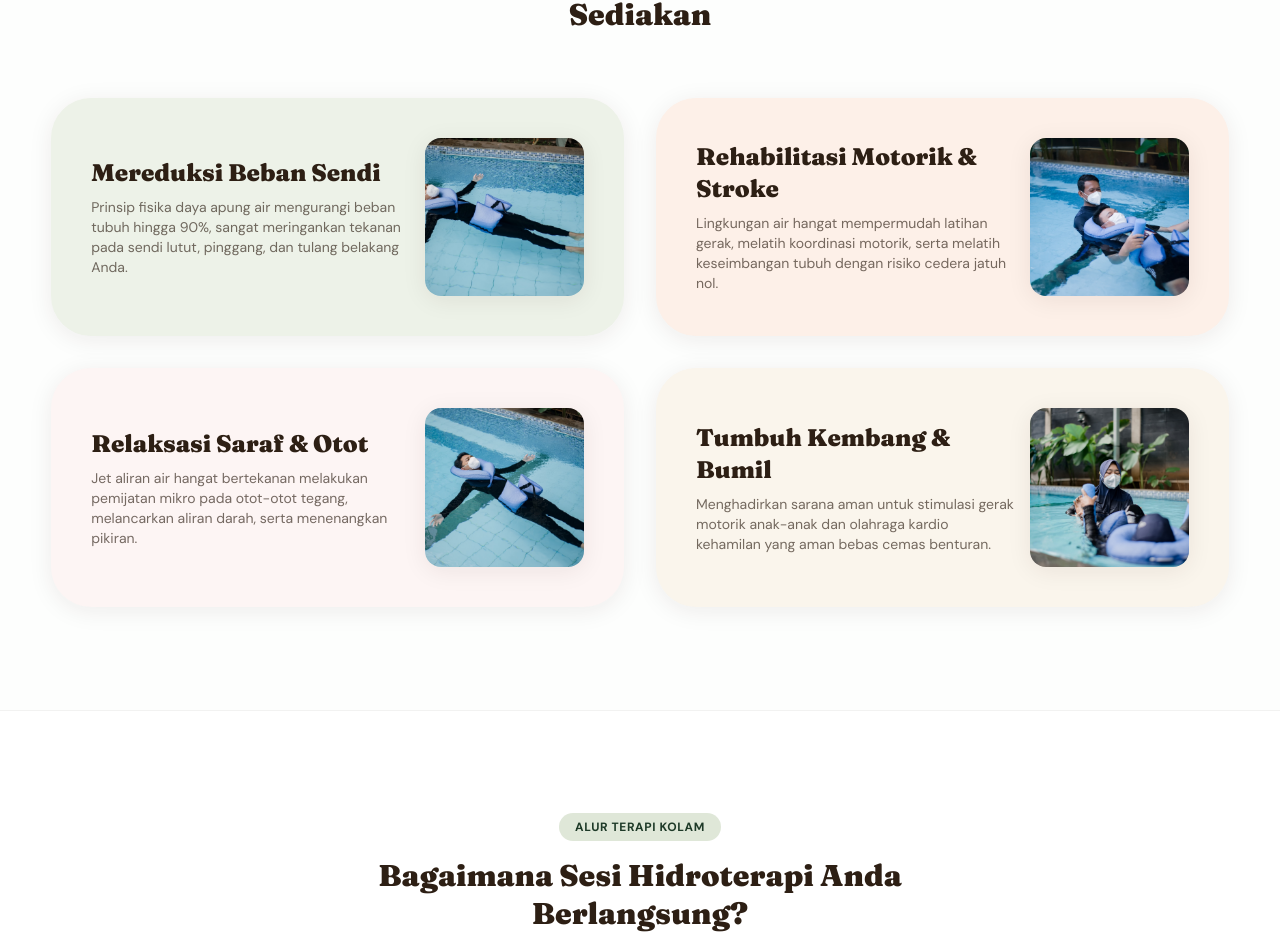
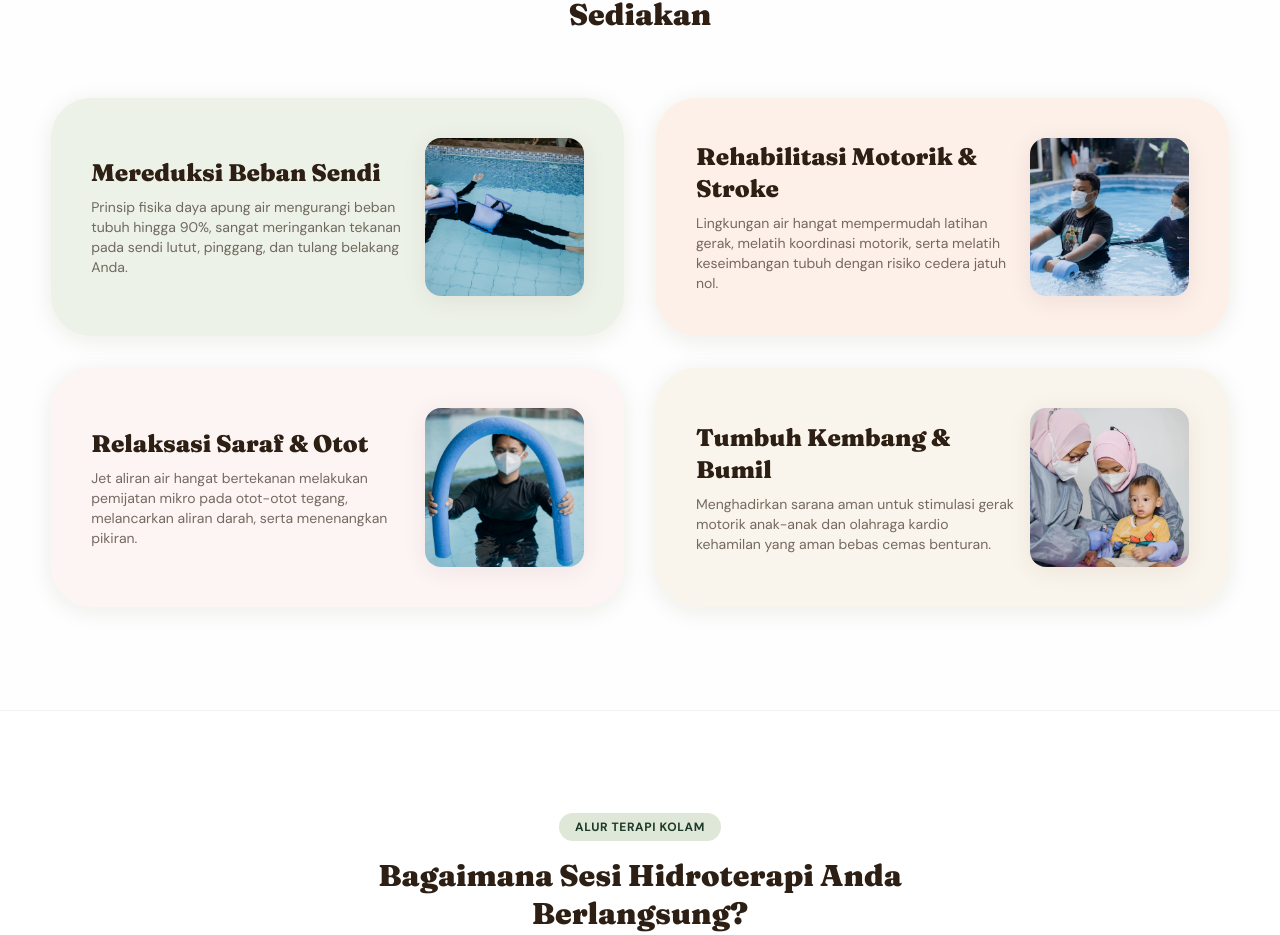
Before and after one commit to menako-studio/lotus-semarang, a Next.js app in the folder apps/web/: page /layanan/hidroterapi in a window 1280 px wide. Shown: the part 1737-2672 px from the top of the page. Built offline with nearby package versions, Linux system fonts and the light colour scheme.

Commit message:
fix(web): eliminate duplicated image assets in Hidroterapi page cards

```diff
--- a/apps/web/components/HidroterapiClient.tsx
+++ b/apps/web/components/HidroterapiClient.tsx
@@ -24,19 +24,19 @@ export function HidroterapiClient() {
     {
       title: "Rehabilitasi Motorik & Stroke",
       desc: "Lingkungan air hangat mempermudah latihan gerak, melatih koordinasi motorik, serta melatih keseimbangan tubuh dengan risiko cedera jatuh nol.",
-      img: "/images/lotus_treatment_hydro_adult_float_therapy_therapist.jpg",
+      img: "/images/lotus_treatment_hydro_adult_dumbbell_therapy.jpg",
       bg: "bg-peach-soft",
     },
     {
       title: "Relaksasi Saraf & Otot",
       desc: "Jet aliran air hangat bertekanan melakukan pemijatan mikro pada otot-otot tegang, melancarkan aliran darah, serta menenangkan pikiran.",
-      img: "/images/lotus_treatment_hydro_patient_floating_alone.jpg",
+      img: "/images/lotus_treatment_hydro_equipment_noodle_front.jpg",
       bg: "bg-blush-soft",
     },
     {
       title: "Tumbuh Kembang & Bumil",
       desc: "Menghadirkan sarana aman untuk stimulasi gerak motorik anak-anak dan olahraga kardio kehamilan yang aman bebas cemas benturan.",
-      img: "/images/lotus_treatment_hydro_female_hijab_float_front.jpg",
+      img: "/images/lotus_treatment_baby_group_foot_hijab.webp",
       bg: "bg-sand-soft",
     },
   ];
```
